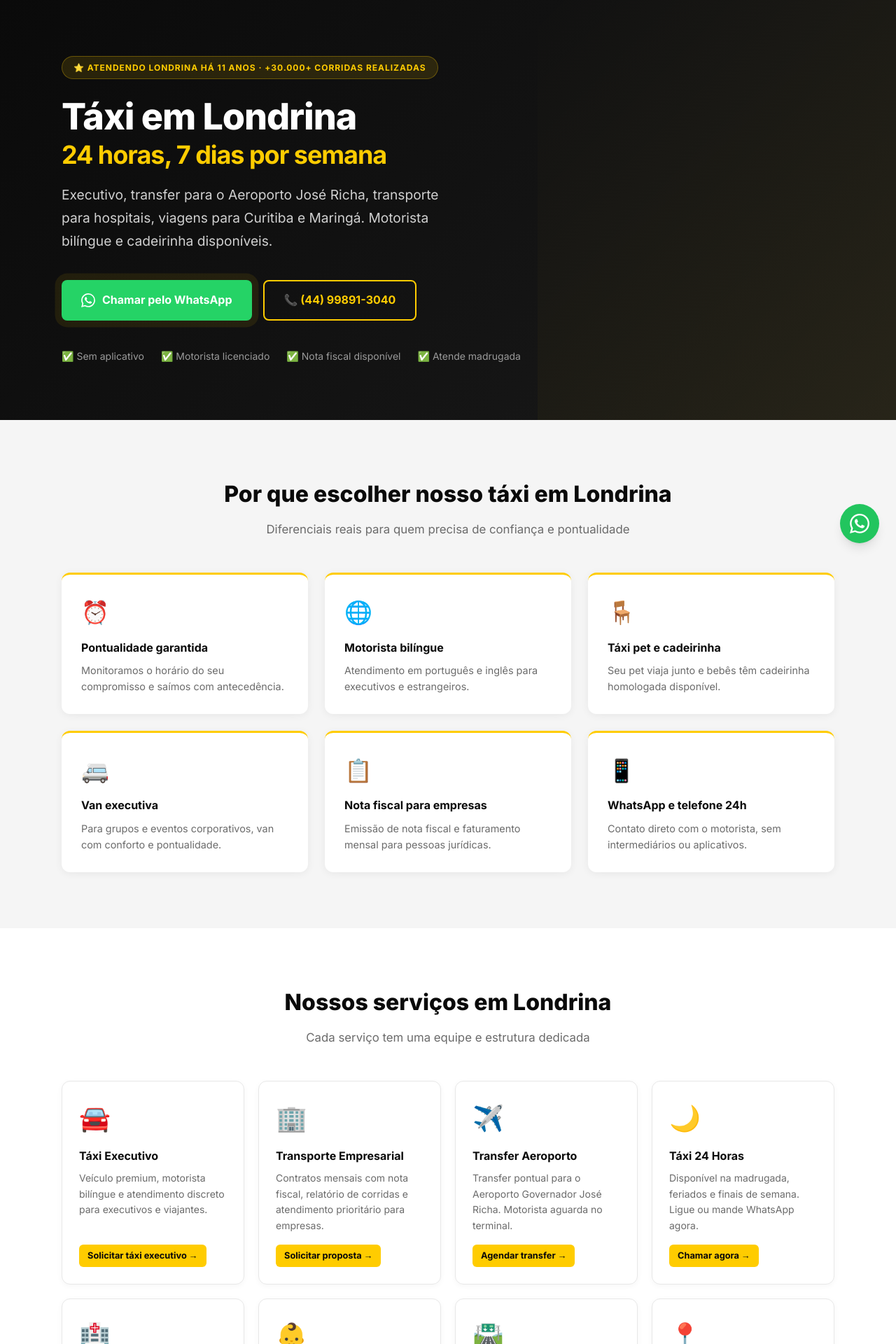
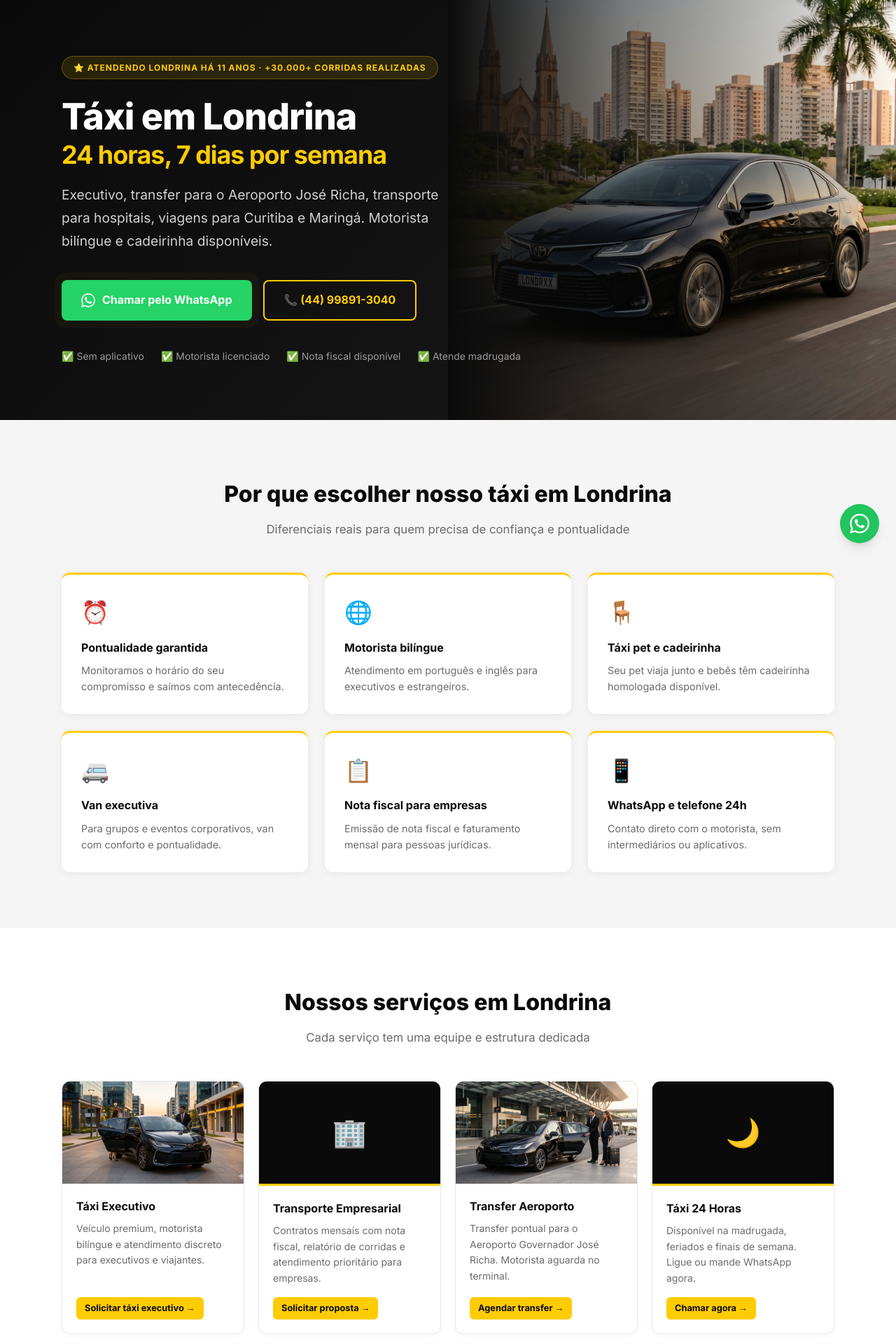
Before and after one commit to williangirotoo-web/taxi-londrina, a Next.js app: page / in a window 1280 px wide. Shown: the top 1920 px of the page at 70% size. Built offline with nearby package versions, Linux system fonts and the light colour scheme; no server answers.

Commit message:
feat: adicionar imagens na home — hero split e cards de serviço

```diff
--- a/app/globals.css
+++ b/app/globals.css
@@ -107,3 +107,14 @@ img { max-width: 100%; height: auto; }
 .delay-200 { animation-delay: 0.2s; }
 .delay-300 { animation-delay: 0.3s; }
 .delay-400 { animation-delay: 0.4s; }
+
+/* ─── Hero image — oculta no mobile, visível a partir de md (768px) ───────── */
+/* No mobile o LCP é o H1 — a imagem nem é baixada pelo browser (sizes="0px") */
+.hero-image-wrapper {
+  display: none;
+}
+@media (min-width: 768px) {
+  .hero-image-wrapper {
+    display: block;
+  }
+}
--- a/app/page.tsx
+++ b/app/page.tsx
@@ -76,6 +76,7 @@ const services = [
   {
     href: "/taxi-executivo-londrina",
     icon: "🚘",
+    image: "/og-taxi-executivo-londrina.jpg",
     title: "Táxi Executivo",
     desc: "Veículo premium, motorista bilíngue e atendimento discreto para executivos e viajantes.",
     cta: "Solicitar táxi executivo",
@@ -83,6 +84,7 @@ const services = [
   {
     href: "/transporte-empresarial-londrina",
     icon: "🏢",
+    image: null,
     title: "Transporte Empresarial",
     desc: "Contratos mensais com nota fiscal, relatório de corridas e atendimento prioritário para empresas.",
     cta: "Solicitar proposta",
@@ -90,6 +92,7 @@ const services = [
   {
     href: "/taxi-aeroporto-londrina",
     icon: "✈️",
+    image: "/og-taxi-aeroporto-londrina.jpg",
     title: "Transfer Aeroporto",
     desc: "Transfer pontual para o Aeroporto Governador José Richa. Motorista aguarda no terminal.",
     cta: "Agendar transfer",
@@ -97,6 +100,7 @@ const services = [
   {
     href: "/taxi-24-horas-londrina",
     icon: "🌙",
+    image: null,
     title: "Táxi 24 Horas",
     desc: "Disponível na madrugada, feriados e finais de semana. Ligue ou mande WhatsApp agora.",
     cta: "Chamar agora",
@@ -104,6 +108,7 @@ const services = [
   {
     href: "/taxi-hospital-londrina",
     icon: "🏥",
+    image: null,
     title: "Táxi para Hospitais",
     desc: "Atendimento discreto e sem pressa para consultas, internações e alta hospitalar em Londrina.",
     cta: "Solicitar táxi hospitalar",
@@ -111,6 +116,7 @@ const services = [
   {
     href: "/taxi-com-cadeirinha-londrina",
     icon: "👶",
+    image: null,
     title: "Táxi com Cadeirinha",
     desc: "Cadeirinha homologada pelo INMETRO para transporte seguro de bebês e crianças.",
     cta: "Agendar com cadeirinha",
@@ -118,6 +124,7 @@ const services = [
   {
     href: "/taxi-londrina-curitiba",
     icon: "🛣️",
+    image: "/og-taxi-londrina-curitiba.jpg",
     title: "Londrina → Curitiba",
     desc: "Transfer direto pela BR-376, aproximadamente 4 horas. Agendamento com hora marcada.",
     cta: "Solicitar rota Curitiba",
@@ -125,6 +132,7 @@ const services = [
   {
     href: "/taxi-londrina-maringa",
     icon: "📍",
+    image: null,
     title: "Londrina → Maringá",
     desc: "Rota regional pela PR-317, aproximadamente 1h20. Ideal para trabalho ou consultas.",
     cta: "Solicitar rota Maringá",
@@ -195,19 +203,33 @@ export default function HomePage() {
           style={{ background: "linear-gradient(135deg, #0A0A0A 0%, #1a1a1a 100%)" }}
           className="relative overflow-hidden"
         >
-          {/* Detalhe visual — faixa amarela diagonal */}
+          {/* Hero image — desktop/tablet only, oculta no mobile via CSS */}
           <div
             aria-hidden="true"
+            className="hero-image-wrapper"
             style={{
               position: "absolute",
               top: 0,
               right: 0,
-              width: "40%",
+              width: "50%",
               height: "100%",
-              background: "linear-gradient(135deg, transparent 0%, rgba(255,204,0,0.06) 100%)",
-              pointerEvents: "none",
+              zIndex: 0,
             }}
+          >
+            <Image
+              src="/og-home.jpg"
+              alt=""
+              fill
+              priority
+              sizes="(max-width: 768px) 0px, 50vw"
+              style={{ objectFit: "cover", objectPosition: "center" }}
             />
+            <div style={{
+              position: "absolute",
+              inset: 0,
+              background: "linear-gradient(to right, #0A0A0A 0%, rgba(10,10,10,0.5) 40%, transparent 100%)",
+            }} />
+          </div>
 
           <div className="container-base section-py" style={{ position: "relative", zIndex: 1 }}>
             <div style={{ maxWidth: "680px" }}>
@@ -436,7 +458,7 @@ export default function HomePage() {
                     flexDirection: "column",
                     background: "#FFFFFF",
                     borderRadius: "12px",
-                    padding: "1.5rem",
+                    overflow: "hidden",
                     border: "1.5px solid #E8E8E8",
                     boxShadow: "0 2px 8px rgba(0,0,0,0.04)",
                     transition: "border-color 0.2s, box-shadow 0.2s, transform 0.2s",
@@ -444,7 +466,36 @@ export default function HomePage() {
                     color: "inherit",
                   }}
                 >
-                  <span style={{ fontSize: "2.25rem", marginBottom: "0.75rem" }}>{s.icon}</span>
+                  {/* Imagem com aspect-ratio fixo 16/9 — zero CLS */}
+                  {s.image ? (
+                    <div style={{ position: "relative", paddingTop: "56.25%", width: "100%" }}>
+                      <Image
+                        src={s.image}
+                        alt={s.title}
+                        fill
+                        loading="lazy"
+                        sizes="(max-width: 640px) 100vw, (max-width: 1024px) 50vw, 25vw"
+                        style={{ objectFit: "cover", objectPosition: "center" }}
+                      />
+                    </div>
+                  ) : (
+                    <div style={{
+                      paddingTop: "56.25%",
+                      position: "relative",
+                      background: "#0A0A0A",
+                      borderBottom: "3px solid #FFCC00",
+                    }}>
+                      <span style={{
+                        position: "absolute",
+                        inset: 0,
+                        display: "flex",
+                        alignItems: "center",
+                        justifyContent: "center",
+                        fontSize: "2.5rem",
+                      }}>{s.icon}</span>
+                    </div>
+                  )}
+                  <div style={{ padding: "1.25rem", display: "flex", flexDirection: "column", flex: 1 }}>
                     <h3 style={{ fontWeight: 700, fontSize: "1rem", marginBottom: "0.5rem", color: "#0A0A0A" }}>
                       {s.title}
                     </h3>
@@ -465,6 +516,7 @@ export default function HomePage() {
                     >
                       {s.cta} →
                     </span>
+                  </div>
                 </Link>
               ))}
             </div>
```
Lines whose indentation alone changed are shown as unchanged.
